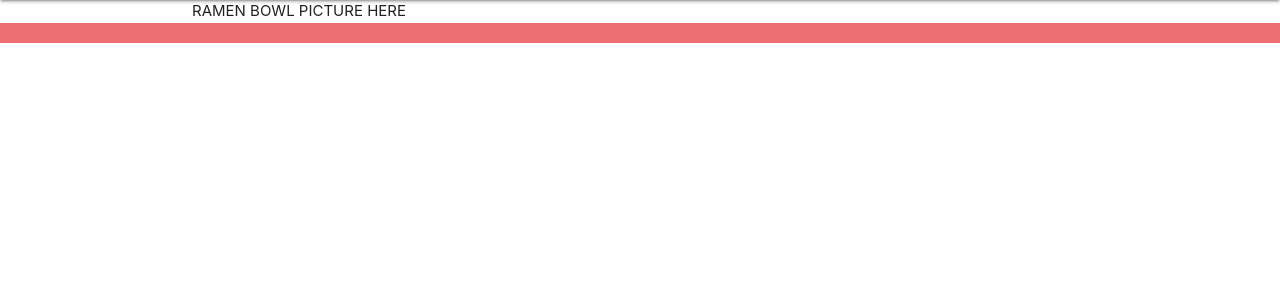
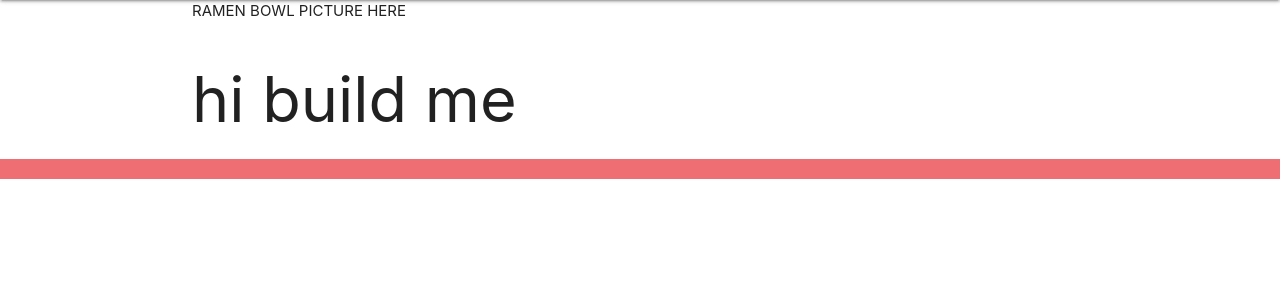
Before and after one commit to nicole-code/ramen-app, a Django app: page /buildramen/ in a window 1280 px wide. Shown: the part 64-364 px from the top of the page. Run offline with Django 3.2, Linux system fonts and the light colour scheme.

Commit message:
quick update

```diff
--- a/main_app/templates/buildramen.html
+++ b/main_app/templates/buildramen.html
@@ -3,7 +3,7 @@
 
 <div id="ramenbowl">RAMEN BOWL PICTURE HERE</div>
 
-
+<h1>hi build me </h1>
 
 
 
```
